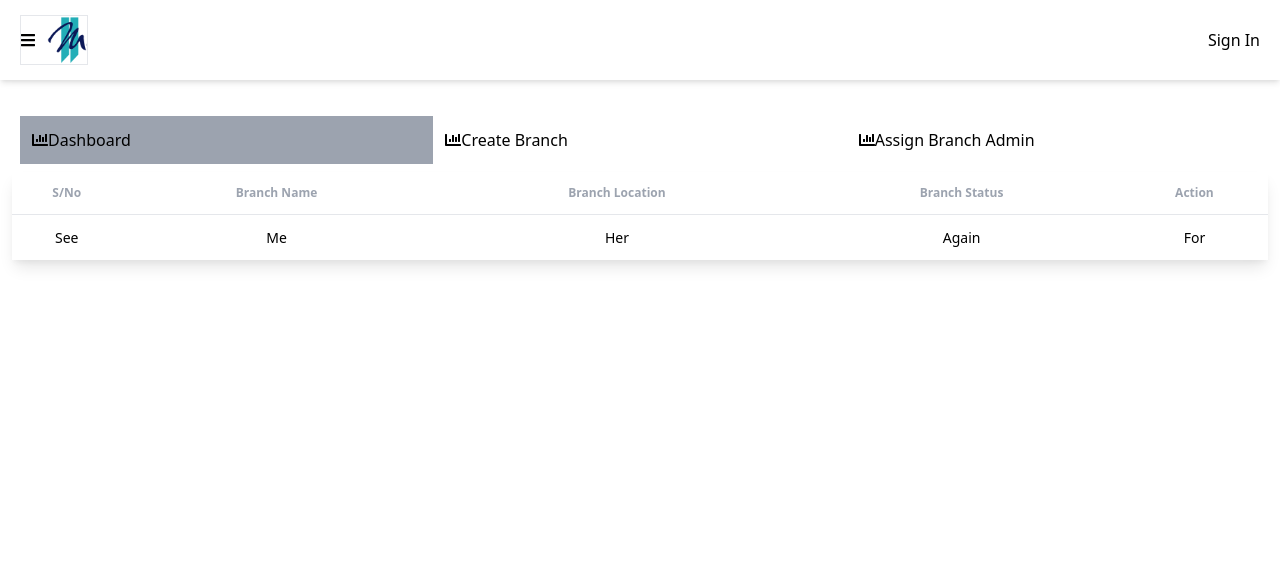
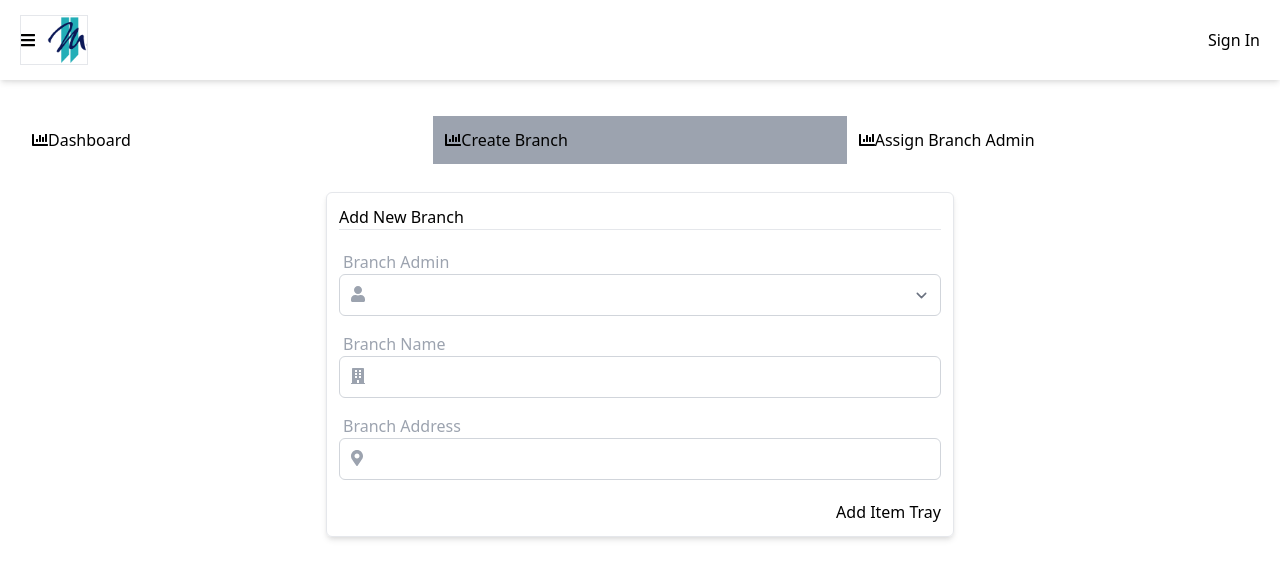
Before and after one commit to inidaname/agcontent, an Angular app: page /branch in a window 1280 px wide. Shown: the top 578 px of the page. Built offline with nearby package versions, Linux system fonts and the light colour scheme; no server answers; what @tailwindcss/typography would draw is missing.

Commit message:
admin edited

```diff
--- a/src/app/home/branch/branch.component.html
+++ b/src/app/home/branch/branch.component.html
@@ -4,7 +4,7 @@
         <fa-icon [icon]="faBars"></fa-icon>Dashboard</span>
       <span class="hover:bg-gray-200 w-2/3 p-3" [class]="(switchBranch === 'createBranch') ? 'bg-gray-400' : ''" (click)="setSwitch('createBranch')">
         <fa-icon [icon]="faBars"></fa-icon>Create Branch</span>
-      <span class="hover:bg-gray-200 w-2/3 p-3" [class]="(switchBranch === 'assignBranchTable') ? 'bg-gray-400' : ''" (click)="setSwitch('assignBranch')">
+      <span class="hover:bg-gray-200 w-2/3 p-3" [class]="(switchBranch === 'assignBranchTable') ? 'bg-gray-400' : ''" (click)="setSwitch('assignBranchTable')">
         <fa-icon [icon]="faBars"></fa-icon>Assign Branch Admin</span>
     </div>
     <section class="w-full min-h-100 flex flex-col">
@@ -31,11 +31,55 @@
         </table>
       </ng-container>
       <ng-container *ngIf="switchBranch === 'createBranch'">
-        <div class="w-full flex flex-row justify-around items-center h-auto">
-          <div class="p-3 min-h-60 shadow-md border rounded-md flex flex-col justify-evenly items-stretch w-5/12">
-            <h4>Create Food Order</h4>
-            <hr class="w-full">
-            <div class="relative my-3 focus-within:text-gray-600 text-gray-400">
+        <div class="w-full flex flex-row justify-around items-center h-auto mt-5">
+          <div class="p-3 min-h-60 shadow-md border rounded-md flex flex-col justify-evenly items-stretch w-full md:w-2/4">
+            <h4>Add New Branch</h4>
+            <hr class="w-full mb-6">
+            <div class="relative my-5 focus-within:text-gray-600 text-gray-400">
+              <label for="branchAdmin" class="absolute left-1 -top-6 transition-all duration-150">Branch Admin</label>
+              <select name="" id="" class="pr-4 pl-10 py-2 border focus:ring-gray-500 focus:border-gray-900 w-full sm:text-sm border-gray-300 rounded-md focus:outline-none text-gray-600">
+                <option value=""></option>
+                <option value=""></option>
+              </select>
+              <div class="absolute left-3 top-2">
+                <fa-icon [icon]="faUser"></fa-icon>
+              </div>
+            </div>
+            <div class="relative my-5 focus-within:text-gray-600 text-gray-400">
+              <label for="branchName" class="absolute left-1 -top-6 transition-all duration-150">Branch Name</label>
+              <input type="text" name="" id="" class="pr-4 pl-10 py-2 border focus:ring-gray-500 focus:border-gray-900 w-full sm:text-sm border-gray-300 rounded-md focus:outline-none text-gray-600">
+              <div class="absolute left-3 top-2">
+                <fa-icon [icon]="faLock"></fa-icon>
+              </div>
+            </div>
+            <div class="relative my-5 focus-within:text-gray-600 text-gray-400">
+              <label for="branchAddress" class="absolute left-1 -top-6 transition-all duration-150">Branch Address</label>
+              <input type="text" name="" id="" class="pr-4 pl-10 py-2 border focus:ring-gray-500 focus:border-gray-900 w-full sm:text-sm border-gray-300 rounded-md focus:outline-none text-gray-600">
+              <div class="absolute left-3 top-2">
+                <fa-icon [icon]="faBranch"></fa-icon>
+              </div>
+            </div>
+            <button class="self-end">Add Item Tray</button>
+          </div>
+        </div>
+      </ng-container>
+      <ng-container *ngIf="switchBranch === 'assignBranchTable'">
+        <div class="w-full flex flex-row justify-around items-center h-auto mt-5">
+          <div class="p-3 min-h-60 shadow-md border rounded-md flex flex-col justify-evenly items-stretch w-full md:w-2/4">
+            <h4>Add New Branch</h4>
+            <hr class="w-full mb-6">
+            <div class="relative my-5 focus-within:text-gray-600 text-gray-400">
+              <label for="branchAdmin" class="absolute left-1 -top-6 transition-all duration-150">Branch Admin</label>
+              <select name="" id="" class="pr-4 pl-10 py-2 border focus:ring-gray-500 focus:border-gray-900 w-full sm:text-sm border-gray-300 rounded-md focus:outline-none text-gray-600">
+                <option value=""></option>
+                <option value=""></option>
+              </select>
+              <div class="absolute left-3 top-2">
+                <fa-icon [icon]="faUser"></fa-icon>
+              </div>
+            </div>
+            <div class="relative my-5 focus-within:text-gray-600 text-gray-400">
+              <label for="branchName" class="absolute left-1 -top-6 transition-all duration-150">Branch Name</label>
               <select name="" id="" class="pr-4 pl-10 py-2 border focus:ring-gray-500 focus:border-gray-900 w-full sm:text-sm border-gray-300 rounded-md focus:outline-none text-gray-600">
                 <option value=""></option>
                 <option value=""></option>
@@ -44,48 +88,9 @@
                 <fa-icon [icon]="faLock"></fa-icon>
               </div>
             </div>
-            <div class="relative my-3 focus-within:text-gray-600 text-gray-400">
-              <select name="" id="" class="pr-4 pl-10 py-2 border focus:ring-gray-500 focus:border-gray-900 w-full sm:text-sm border-gray-300 rounded-md focus:outline-none text-gray-600">
-                <option value=""></option>
-                <option value=""></option>
-              </select>
-              <div class="absolute left-3 top-2">
-                <fa-icon [icon]="faLock"></fa-icon>
-              </div>
-            </div>
-            <div class="relative my-3 focus-within:text-gray-600 text-gray-400">
-              <input type="password" id="password" name="password" class="pr-4 pl-10 py-2 border focus:ring-gray-500 focus:border-gray-900 w-full sm:text-sm border-gray-300 rounded-md focus:outline-none text-gray-600">
-              <div class="absolute left-3 top-2">
-                <fa-icon [icon]="faLock"></fa-icon>
-              </div>
-            </div>
             <button class="self-end">Add Item Tray</button>
-          </div>
-
-
-          <div class="p-3 shadow-md border rounded-md flex flex-col justify-evenly items-stretch w-5/12">
-            <h4>Order Tray</h4>
-            <p>List of Orders</p>
-            <p>Total</p>
-            <p>Branch</p>
-            <hr class="w-full">
-            <table class="table-auto">
-              <thead>
-                <tr>
-                  <th>Food</th>
-                  <th>Quantity</th>
-                  <th>Unit Price</th>
-                  <th>Sub Total</th>
-                  <th>Action</th>
-                </tr>
-              </thead>
-            </table>
-            <button class="self-end">Place Order</button>
           </div>
         </div>
       </ng-container>
-      <ng-container *ngIf="switchBranch === 'assignBranchTable'">
-
-      </ng-container>
     </section>
   </article>
--- a/src/app/home/branch/branch.component.ts
+++ b/src/app/home/branch/branch.component.ts
@@ -1,5 +1,5 @@
 import { Component, OnInit } from '@angular/core';
-import { faBahai, faBuilding, faChartBar } from '@fortawesome/free-solid-svg-icons';
+import { faBahai, faBuilding, faChartBar, faMapMarker, faMapMarkerAlt, faUser } from '@fortawesome/free-solid-svg-icons';
 
 @Component({
   templateUrl: './branch.component.html',
@@ -11,9 +11,11 @@ export class BranchComponent implements OnInit {
   faLock = faBuilding;
   faBars = faChartBar;
   faBarSolid = faBahai;
+  faUser = faUser;
+  faBranch = faMapMarkerAlt;
 
   constructor() {
-    this.switchBranch = 'branchTable';
+    this.switchBranch = 'createBranch';
   }
 
   ngOnInit(): void {
```
